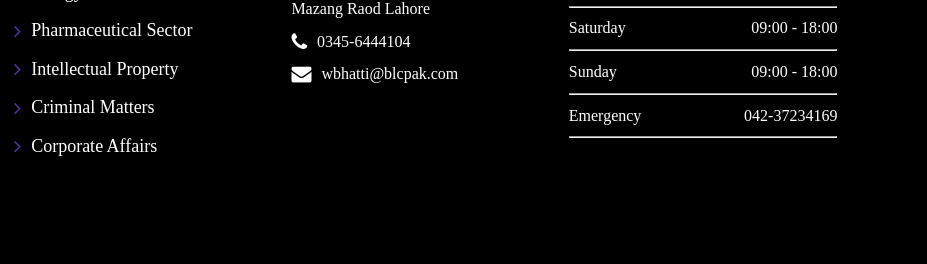
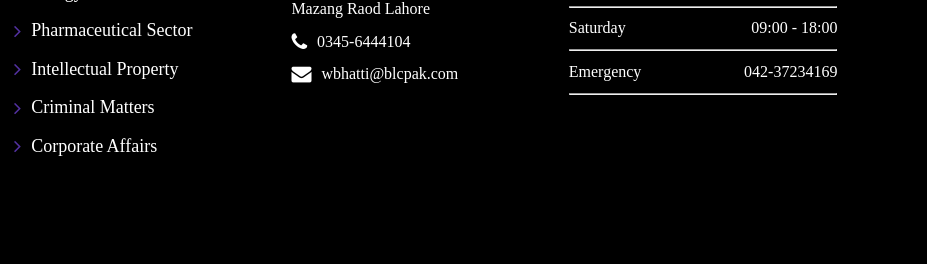
Before and after one commit to adansaleem/blc, a plain HTML site: page index.html in a window 1280 px wide. Shown: the part 2125-2389 px from the top of the page, 353-1280 px from the left. Drawn offline with nearby package versions, Linux system fonts and the light colour scheme; a web font is replaced by a local one.

Commit message:
Update index.html

```diff
--- a/index.html
+++ b/index.html
@@ -29,7 +29,7 @@
     </div>
   </section>
   <section class="mid_navbar">
-    <a href="index.html" class="logo"><img src="images/logo.png"></a>
+    <a href="index.html" class="logo"><img src="images/logo.png" ></a>
     <!-- <div class="logo">
       <a href="index.html"><img src="images/logo.jpeg" alt="" /></a>
     </div> -->
@@ -234,11 +234,6 @@
         </div>
         <hr>
 
-        <div class="footer_timing">
-          <p>Sunday</p>
-          <p>09:00 - 18:00</p>
-        </div>
-        <hr>
 
         <div class="footer_timing">
           <p>Emergency</p>
```
